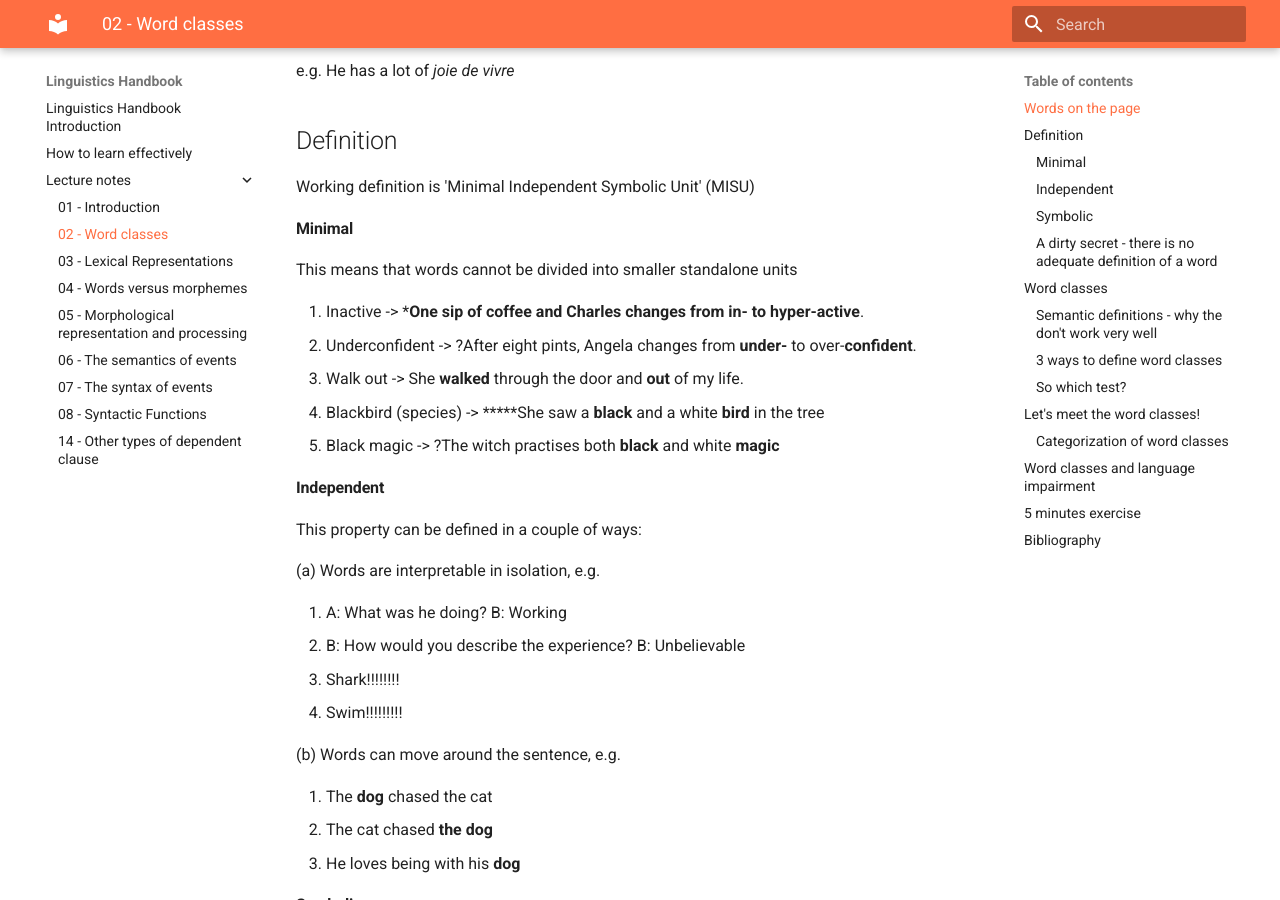
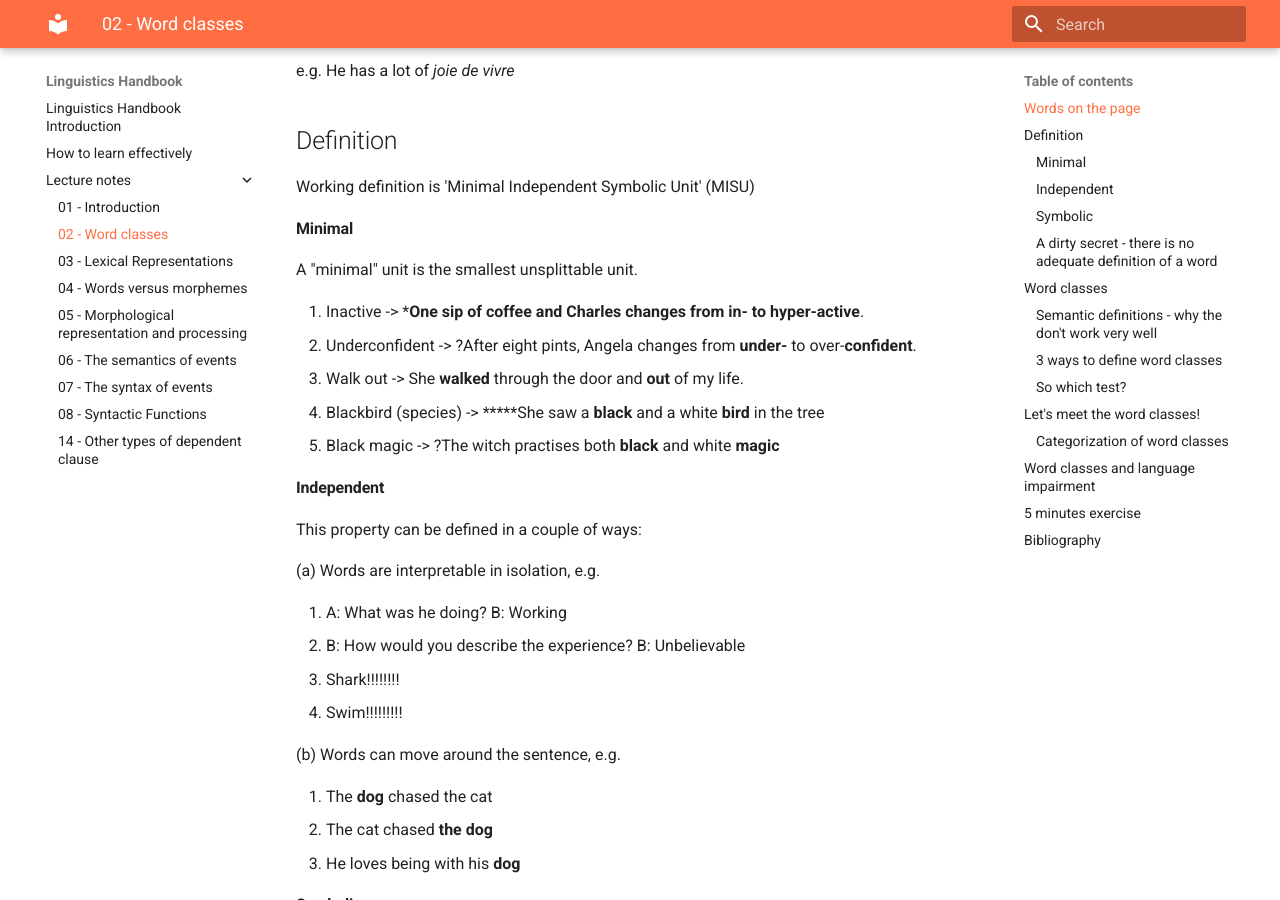
Before and after one commit to nickriches/linguistics_handbook, an MkDocs documentation site: the page built from docs/lecture notes/02 - Word Classes.md, in a window 1280 px wide and 900 px high, scrolled down 365 px. Built offline with MkDocs 1.6.1 and Material for MkDocs 9.7.7, drawn with Linux system fonts in a browser that asks for light colours.

Commit message:
minimal unit

```diff
--- a/docs/lecture notes/02 - Word Classes.md
+++ b/docs/lecture notes/02 - Word Classes.md
@@ -18,7 +18,7 @@ Working definition is 'Minimal Independent Symbolic Unit' (MISU)
 
 #### Minimal
 
-This means that words cannot be divided into smaller standalone units
+A "minimal" unit is the smallest unsplittable unit.
 
 1. Inactive -> *****One sip of coffee and Charles changes from **in-** to hyper-**active**.
 2. Underconfident -> ?After eight pints, Angela changes from **under-** to over-**confident**.
```
Also changed, not shown: site/lecture notes/02 - Word Classes/index.html, site/search/search_index.json, site/sitemap.xml, 1 other file.
